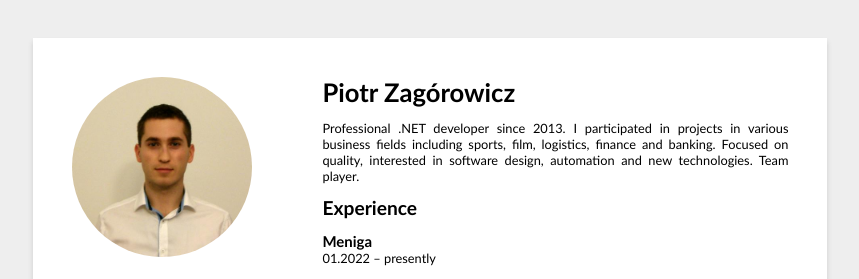
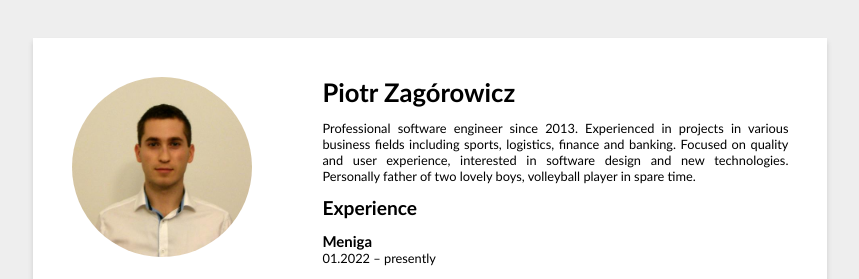
Before and after one commit to pzagorowicz/resume, a plain HTML site: page index.html in a window 1280 px wide. Shown: the top 279 px of the page, without its empty margins (210-1069 px from the left). Drawn offline with Linux system fonts and the light colour scheme.

Commit message:
Updated bio summary

```diff
--- a/index.html
+++ b/index.html
@@ -84,10 +84,11 @@
         <div class="column column--right">
           <h1>Piotr Zagórowicz</h1>
           <p class="personal description">
-            Professional .NET developer since 2013. I participated in projects
-            in various business fields including sports, film, logistics,
-            finance and banking. Focused on quality, interested in software
-            design, automation and new technologies. Team player.
+            Professional software engineer since 2013. Experienced in projects
+            in various business fields including sports, logistics, finance and
+            banking. Focused on quality and user experience, interested in
+            software design and new technologies. Personally father of two
+            lovely boys, volleyball player in spare time.
           </p>
           <section>
             <h2>Experience</h2>
@@ -100,7 +101,8 @@
                 <h4>Fullstack .NET Developer</h4>
                 <p class="description">
                   Working on many PFM class products used in digital banking.
-                  Building containerized apps that run on Kubernetes on Azure using .NET Core, EF Core, and React.
+                  Building containerized apps that run on Kubernetes on Azure
+                  using .NET Core, EF Core, and React.
                 </p>
               </div>
             </div>
```
